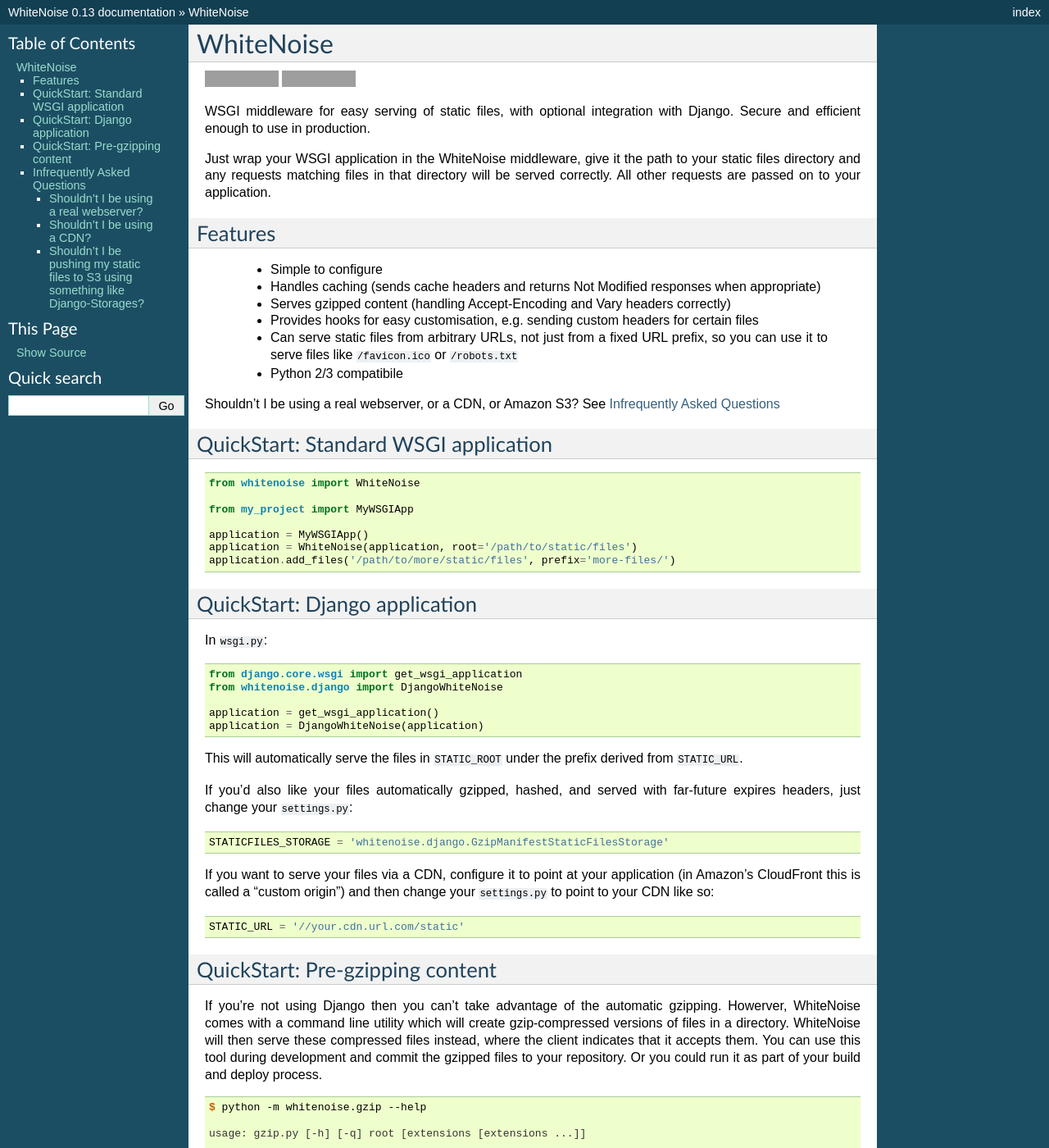
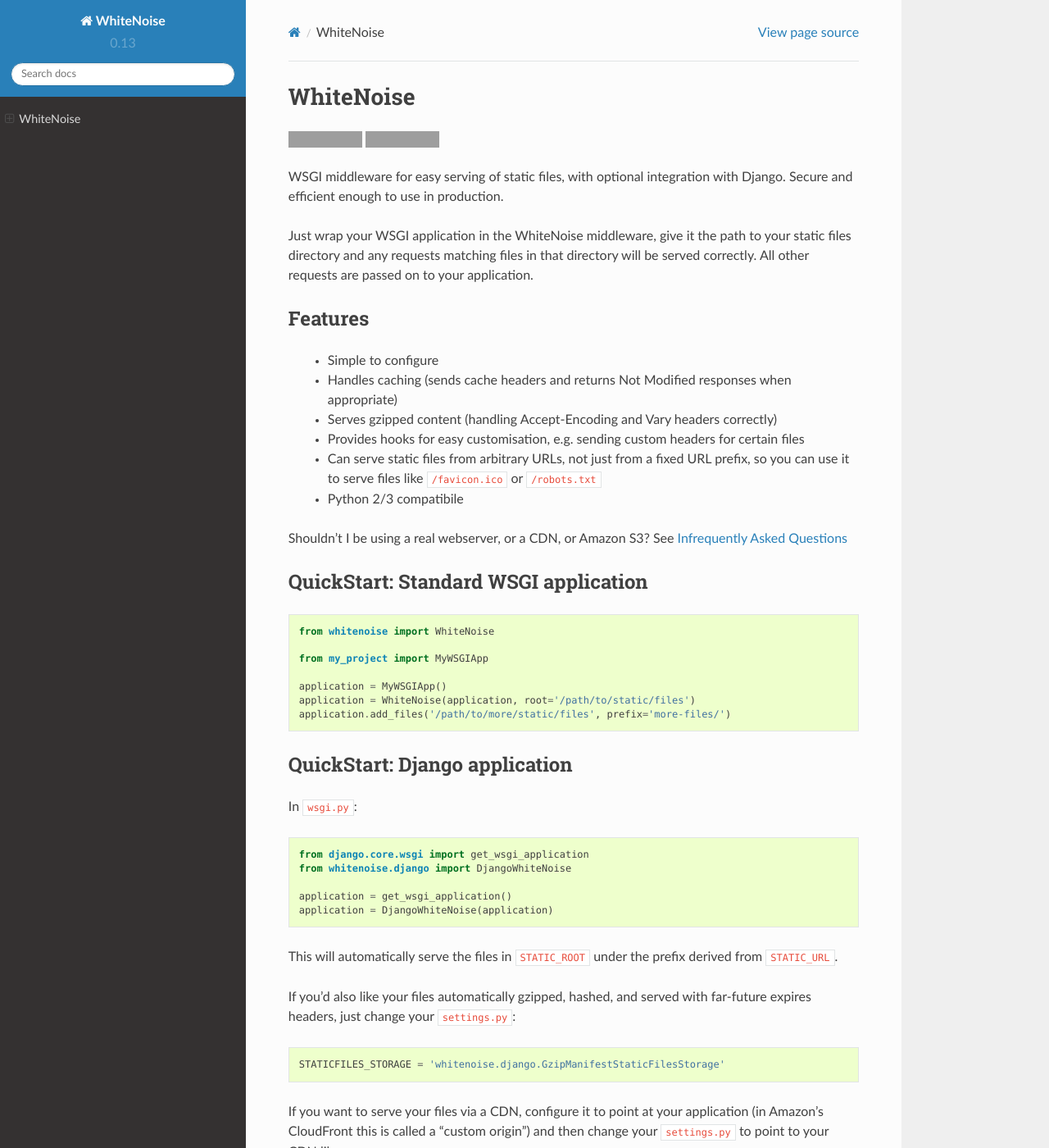
Before and after one commit to gorbunov87/white_noise, a Sphinx documentation site: the page built from docs/index.rst, in a window 1280 px wide and 1400 px high. Shown: the whole window at 82% size. Built offline with Sphinx 7.4.7 and the Read the Docs theme 2.0.0, drawn with Linux system fonts in a browser that asks for light colours; some of the changed text lies outside the part shown; grey boxes are pictures that could not be loaded.

Commit message:
Use read-the-docs theme locally

```diff
--- a/docs/conf.py
+++ b/docs/conf.py
@@ -91,7 +91,13 @@
 
 # The theme to use for HTML and HTML Help pages.  See the documentation for
 # a list of builtin themes.
-html_theme = 'default'
+
+if os.environ.get('READTHEDOCS', None) == 'True':
+    html_theme = 'default'
+else:
+    import sphinx_rtd_theme
+    html_theme = 'sphinx_rtd_theme'
+    html_theme_path = [sphinx_rtd_theme.get_html_theme_path()]
 
 # Theme options are theme-specific and customize the look and feel of a theme
 # further.  For a list of options available for each theme, see the
```
